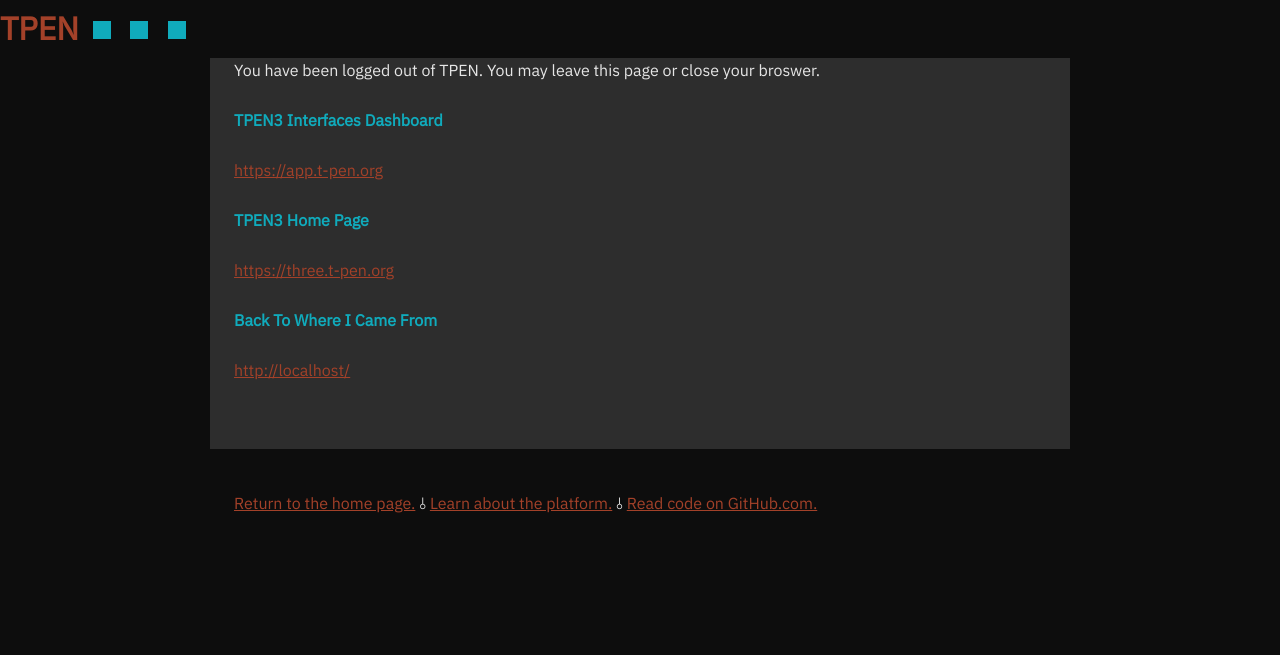
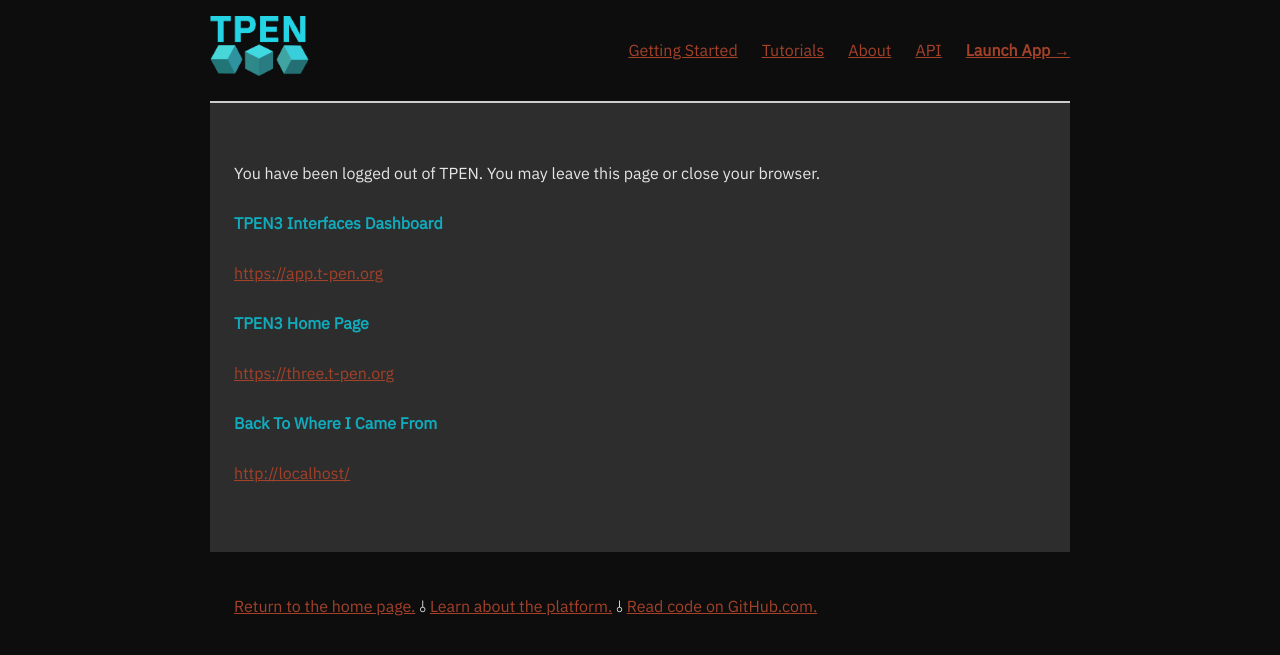
Before and after one commit to CenterForDigitalHumanities/TPEN3, a Jekyll site: the page built from pages/callback.md, in a window 1280 px wide. Shown: the top 655 px of the page. Built offline with Jekyll 4.4.1, drawn with Linux system fonts in a browser that asks for light colours.

Commit message:
A much better demo

```diff
--- a/assets/js/callback.js
+++ b/assets/js/callback.js
@@ -1,16 +1,15 @@
-window.onload = redirectUser()
+window.addEventListener("DOMContentLoaded", showLogoutOptions)
 
 /**
- *  Detect and get the value of returnTo from the origin address /callback/?returnTo=
- *  If there is no returnTo, default to the origin homepage.
- *  Note that performLogout() in auth.js will always add a returnTo, and it may just be the origin homepage.
+ * After logout, present the user with navigation choices.
+ * If a returnTo parameter is present and valid, include it as an option.
  */
-function redirectUser() {
+function showLogoutOptions() {
   let link = new URL(location.href)
   const queryString = link.search
   const urlParams = new URLSearchParams(queryString)
   let redirect = urlParams.get('returnTo') ?? location.origin
-  redirect = decodeURI(redirect)
+  redirect = decodeURIComponent(redirect)
 
   const optionsContainer = document.createElement("div")
   const dashboardHeading = document.createElement("h4")
@@ -18,15 +17,15 @@
   const dashboardLink = document.createElement("a")
   dashboardLink.href = "https://app.t-pen.org"
   dashboardLink.innerText = "https://app.t-pen.org"
-  const TPEN3Heading = document.createElement("h4")
-  TPEN3Heading.innerText = "TPEN3 Home Page"
-  const TPEN3link = document.createElement("a")
-  TPEN3link.innerText = "https://three.t-pen.org"
-  TPEN3link.href = "https://three.t-pen.org"
+  const tpen3Heading = document.createElement("h4")
+  tpen3Heading.innerText = "TPEN3 Home Page"
+  const tpen3Link = document.createElement("a")
+  tpen3Link.innerText = "https://three.t-pen.org"
+  tpen3Link.href = "https://three.t-pen.org"
   optionsContainer.appendChild(dashboardHeading)
   optionsContainer.appendChild(dashboardLink)
-  optionsContainer.appendChild(TPEN3Heading)
-  optionsContainer.appendChild(TPEN3link)
+  optionsContainer.appendChild(tpen3Heading)
+  optionsContainer.appendChild(tpen3Link)
 
   try {
     redirect = new URL(redirect).toString()
@@ -39,6 +38,9 @@
     optionsContainer.appendChild(cameFromLink)
   }
   catch(err) { }
-  document.getElementById("content").appendChild(optionsContainer)
+  const content = document.getElementById("content")
+  if (content) {
+    content.appendChild(optionsContainer)
+  }
   return
 }
--- a/pages/callback.md
+++ b/pages/callback.md
@@ -1,8 +1,8 @@
 ---
-layout: module
+layout: default
 title: Logout Callback
 permalink: /callback/
 modules: [/assets/js/callback.js]
 ---
 
-You have been logged out of TPEN.  You may leave this page or close your broswer.
+You have been logged out of TPEN.  You may leave this page or close your browser.
```
